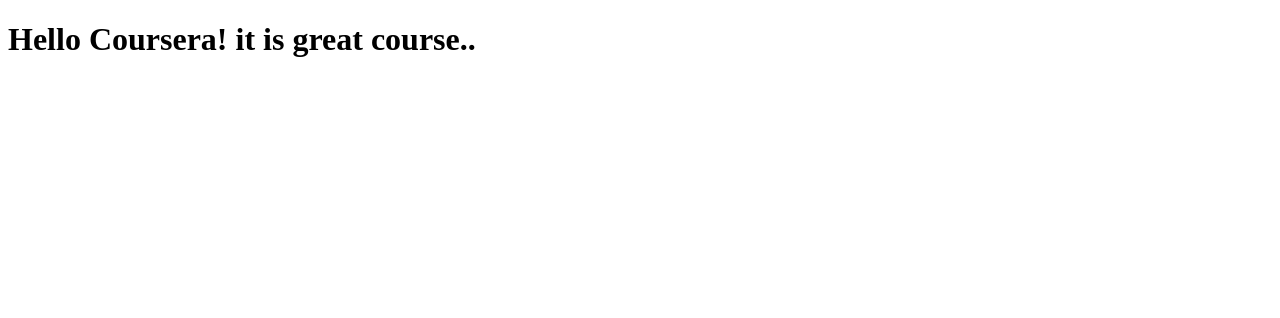
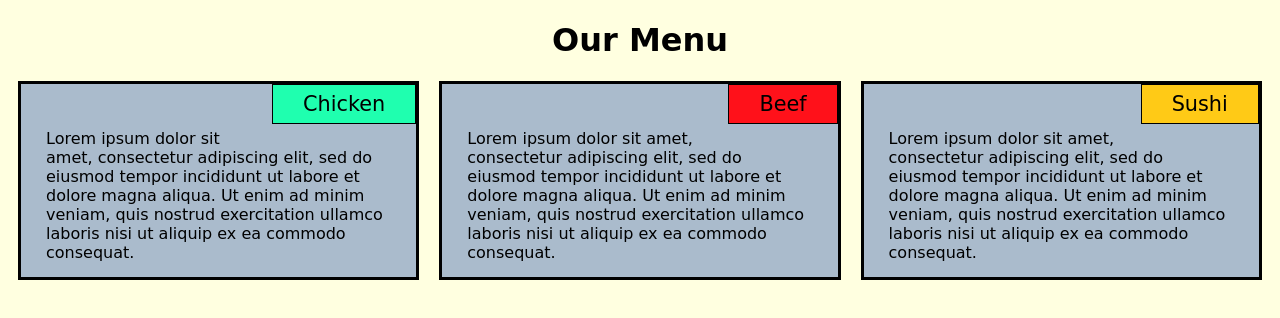
Before and after one commit to Jhanviparmar/coursera-test, a plain HTML site: page site/index.html in a window 1280 px wide. Drawn offline with Linux system fonts and the light colour scheme; files that its build step writes are made by us from their sources.

Commit message:
Update index.html

```diff
--- a/site/index.html
+++ b/site/index.html
@@ -1,9 +1,37 @@
 <!DOCTYPE html>
 <html>
 <head>
-	<title>Hello Coursera!</title>
+<meta charset="utf-8">
+ <meta name="viewport" content="width=device-width, initial-scale=1">
+
+<title>Module 2</title>
+<link rel="stylesheet" type="text/css" href="style.css">
 </head>
-<body>
-<h1>Hello Coursera! it is great course..</h1>
-</body>
+
+  <body>
+    <h1>Our Menu</h1>
+<div class="row">
+  <div class="col-lg-4 col-md-6">
+	<div id="box">
+		<p id="chicken">Chicken</p>
+		<p>Lorem ipsum dolor sit amet, consectetur adipiscing elit, sed do eiusmod tempor incididunt ut labore et dolore magna aliqua. Ut enim ad minim veniam, quis nostrud exercitation ullamco laboris nisi ut aliquip ex ea commodo consequat.
+		</p>
+	</div>
+  </div>
+  <div class="col-lg-4 col-md-6">
+	<div id="box">
+		<p id="beef">Beef</p>
+		<p>Lorem ipsum dolor sit amet, consectetur adipiscing elit, sed do eiusmod tempor incididunt ut labore et dolore magna aliqua. Ut enim ad minim veniam, quis nostrud exercitation ullamco laboris nisi ut aliquip ex ea commodo consequat.
+		</p>
+	</div>
+  </div>
+  <div class="col-lg-4 col-md-12">
+	<div id="box">
+		<p id="sushi">Sushi</p>
+		<p>Lorem ipsum dolor sit amet, consectetur adipiscing elit, sed do eiusmod tempor incididunt ut labore et dolore magna aliqua. Ut enim ad minim veniam, quis nostrud exercitation ullamco laboris nisi ut aliquip ex ea commodo consequat.
+		</p>
+	</div>
+  </div>
+</div>
+  </body>
 </html>
```
